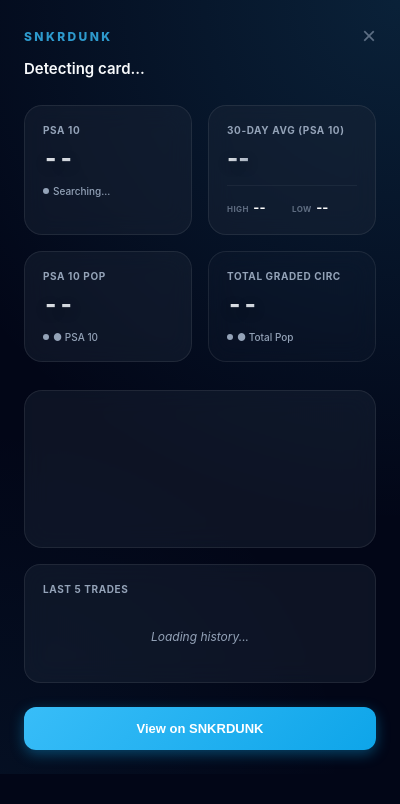
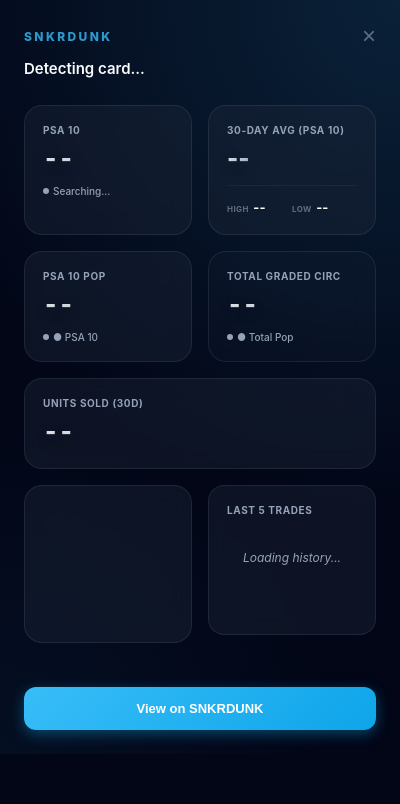
Before and after one commit to steventswu/renaiss-snkrdunk-checker, a browser extension: page popup.html in a window 400 px wide. Drawn offline with Linux system fonts and the light colour scheme.

Commit message:
Restore Units Sold (30D) field and fix population UI layout

```diff
--- a/popup.css
+++ b/popup.css
@@ -95,6 +95,10 @@ h1 {
 
 #total-pop-card {
   grid-column: span 1;
+}
+
+#total-sold-card {
+  grid-column: span 2;
 }
 
 .price-card {
--- a/popup.html
+++ b/popup.html
@@ -54,6 +54,9 @@
           <div class="price" id="total-graded-pop">--</div>
           <div class="trend" id="total-pop-status">● Total Pop</div>
         </div>
+        <div class="price-card full-width" id="total-sold-card">
+          <div class="label">Units Sold (30D)</div>
+          <div class="price" id="total-units-sold">--</div>
         </div>
 
         <div class="advanced-market-card">
--- a/popup.js
+++ b/popup.js
@@ -6,6 +6,7 @@ document.addEventListener('DOMContentLoaded', async () => {
     const psa10StatusEl = document.getElementById('psa10-status');
     const viewBtn = document.getElementById('viewOnSnkrdunk');
     const historyListEl = document.getElementById('trade-history-list');
+    const totalUnitsSoldEl = document.getElementById('total-units-sold');
     const psa10PopEl = document.getElementById('psa10-pop');
     const totalGradedPopEl = document.getElementById('total-graded-pop');
     const closeBtn = document.getElementById('closeModal');
@@ -325,6 +326,9 @@ document.addEventListener('DOMContentLoaded', async () => {
             const date = parseSnkrdunkDate(item.tradedAt);
             return date && date >= thirtyDaysAgo;
         });
+        if (totalUnitsSoldEl) {
+            totalUnitsSoldEl.textContent = soldIn30.length.toString();
+        }
 
         // 3. Stats (High/Low/Avg) - Use HISTORY 30D with OUTLIER FILTERING
         if (soldIn30.length > 0) {
@@ -617,6 +621,7 @@ document.addEventListener('DOMContentLoaded', async () => {
         document.getElementById('high-val').textContent = "--";
         document.getElementById('avg-val').textContent = "--";
         document.getElementById('low-val').textContent = "--";
+        if (totalUnitsSoldEl) totalUnitsSoldEl.textContent = "...";
         if (psa10PopEl) psa10PopEl.textContent = "...";
         if (totalGradedPopEl) totalGradedPopEl.textContent = "...";
         if (historyListEl) historyListEl.innerHTML = '<div class="history-item loading">Loading history...</div>';
```
Lines whose indentation alone changed are shown as unchanged.
